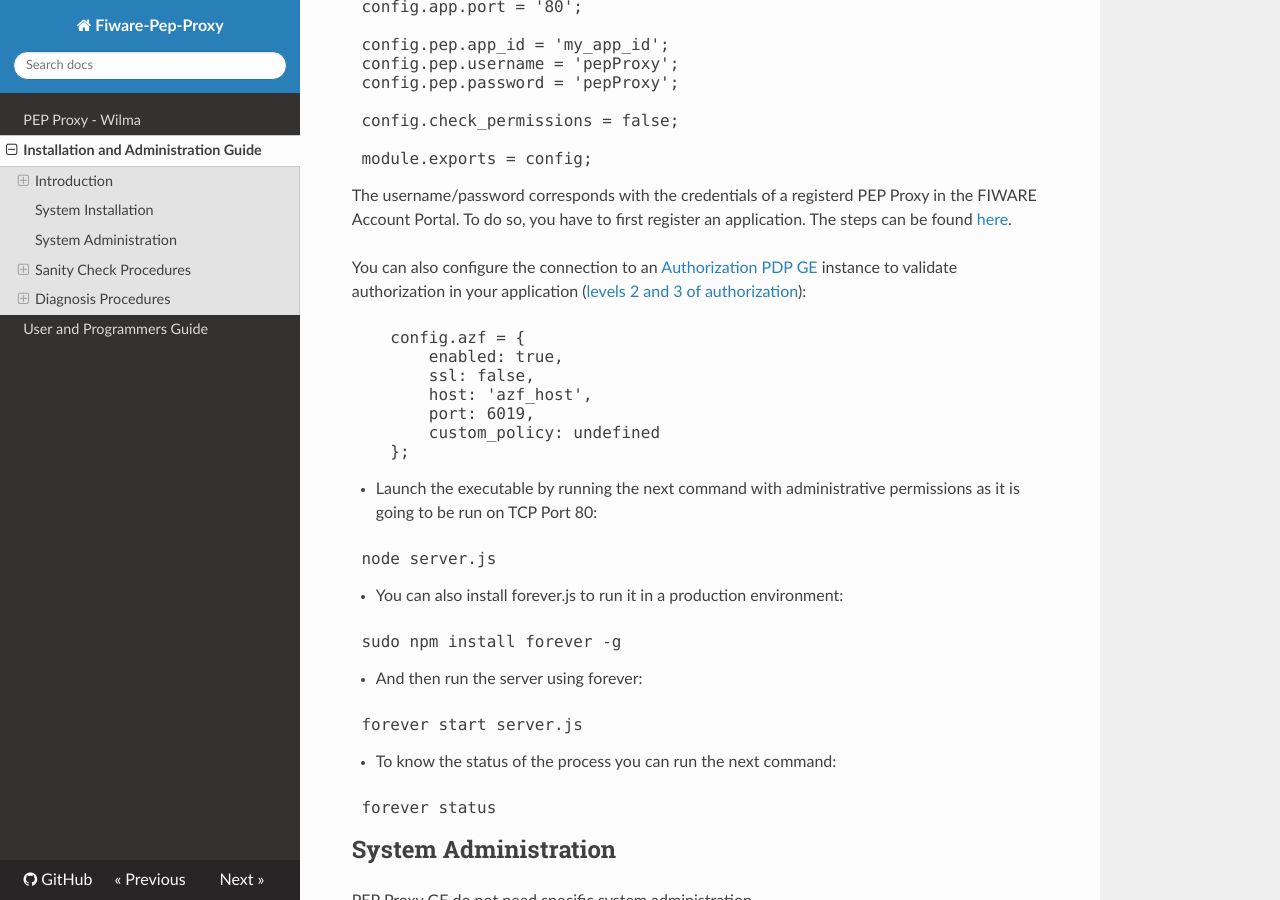
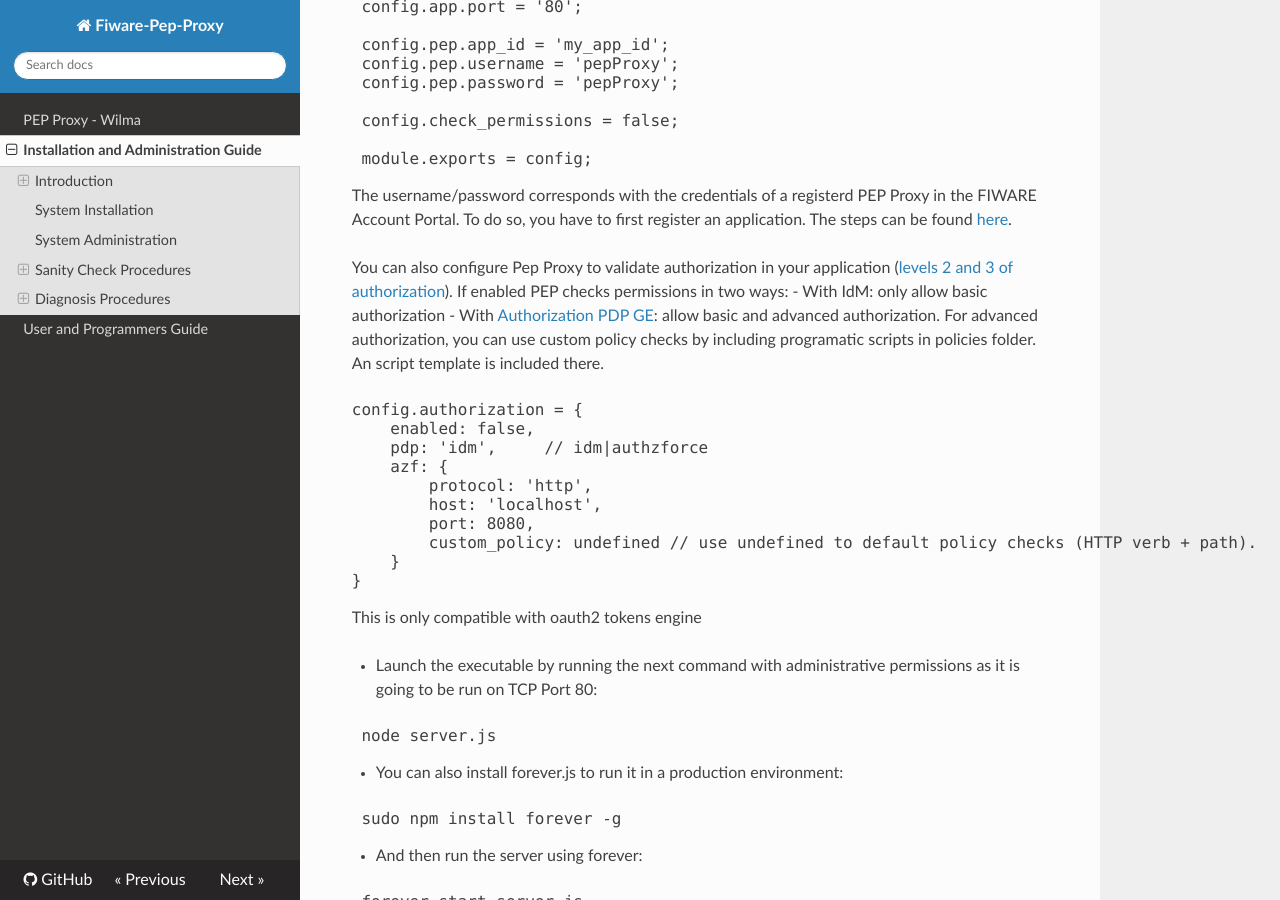
Before and after one commit to ging/fiware-pep-proxy, an MkDocs documentation site: the page built from doc/admin_guide.md, in a window 1280 px wide and 900 px high, scrolled down 1529 px. Built offline with MkDocs 1.6.1, drawn with Linux system fonts in a browser that asks for light colours; nearby versions of some CDN libraries; comment, search, counter and statistics services are not loaded.

Commit message:
docs idm as pdp

```diff
--- a/doc/admin_guide.md
+++ b/doc/admin_guide.md
@@ -1,3 +1,4 @@
+
 # Installation and Administration Guide
 
 - [Introduction](#introduction)
@@ -68,17 +69,24 @@ To configure PEP Proxy you can copy the file named config.js.template to config.
 
 The username/password corresponds with the credentials of a registerd PEP Proxy in the FIWARE Account Portal. To do so, you have to first register an application. The steps can be found [here](http://fiware-idm.readthedocs.io/en/latest/user_guide/#def-register-pep-and-iot).
 
-You can also configure the connection to an [Authorization PDP GE](http://catalogue.fiware.org/enablers/authorization-pdp-authzforce) instance to validate authorization in your application ([levels 2 and 3 of authorization](user_guide/#level-2-basic-authorization)):
+You can also configure Pep Proxy to validate authorization in your application ([levels 2 and 3 of authorization](user_guide/#level-2-basic-authorization)). If enabled PEP checks permissions in two ways:
+ - With IdM: only allow basic authorization
+ - With [Authorization PDP GE](http://catalogue.fiware.org/enablers/authorization-pdp-authzforce): allow basic and advanced authorization. For advanced authorization, you can use custom policy checks by including programatic scripts in policies folder. An script template is included there.
 
 <pre>
-	config.azf = {
-		enabled: true,
-		ssl: false,
-	    host: 'azf_host',
-	    port: 6019,
-	    custom_policy: undefined
-	};
+config.authorization = {
+    enabled: false,
+    pdp: 'idm',     // idm|authzforce
+    azf: {
+        protocol: 'http',
+        host: 'localhost',
+        port: 8080,
+        custom_policy: undefined // use undefined to default policy checks (HTTP verb + path).
+    }
+}
 </pre>
+
+This is only compatible with oauth2 tokens engine
 
 - Launch the executable by running the next command with administrative permissions as it is going to be run on TCP Port 80:
 
```
